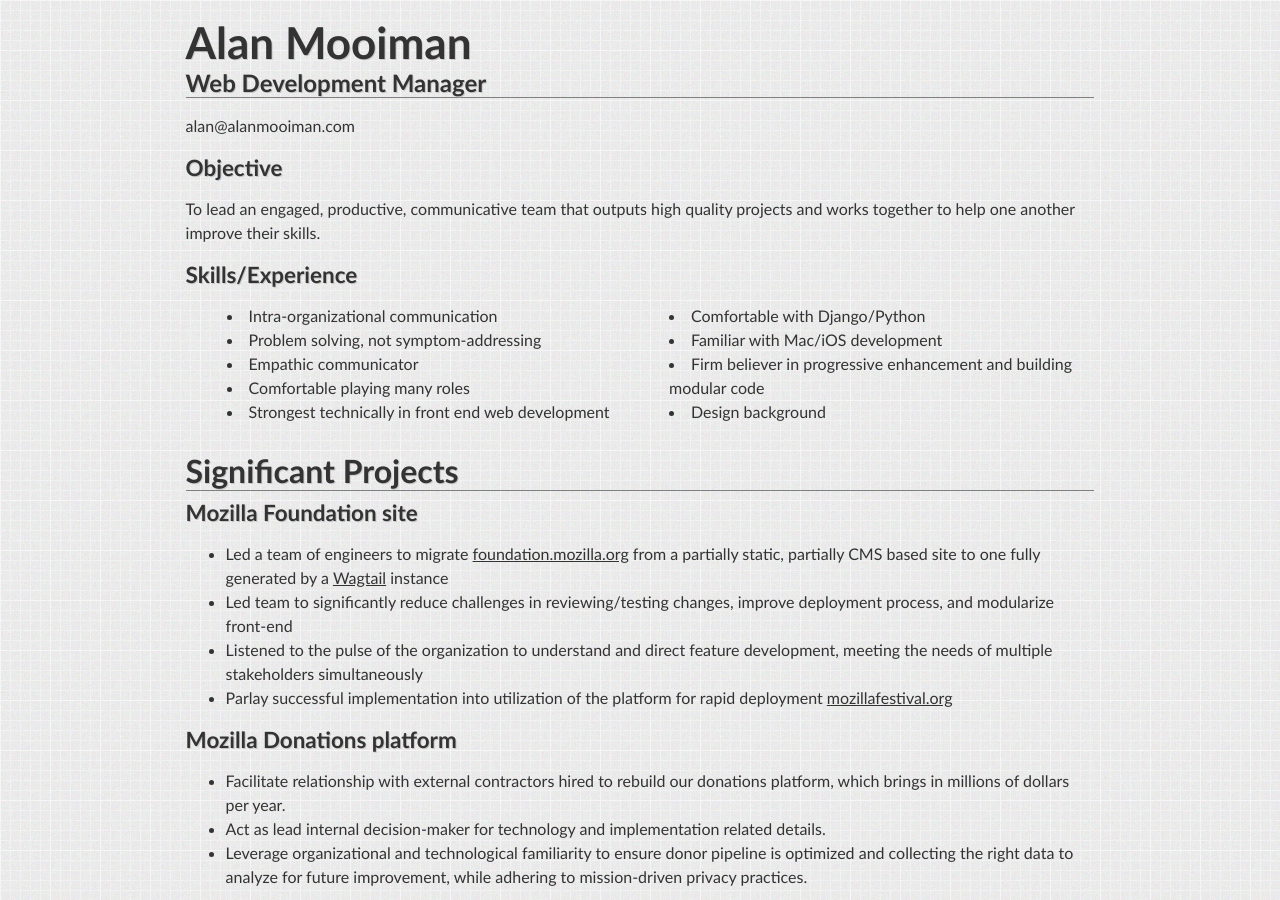
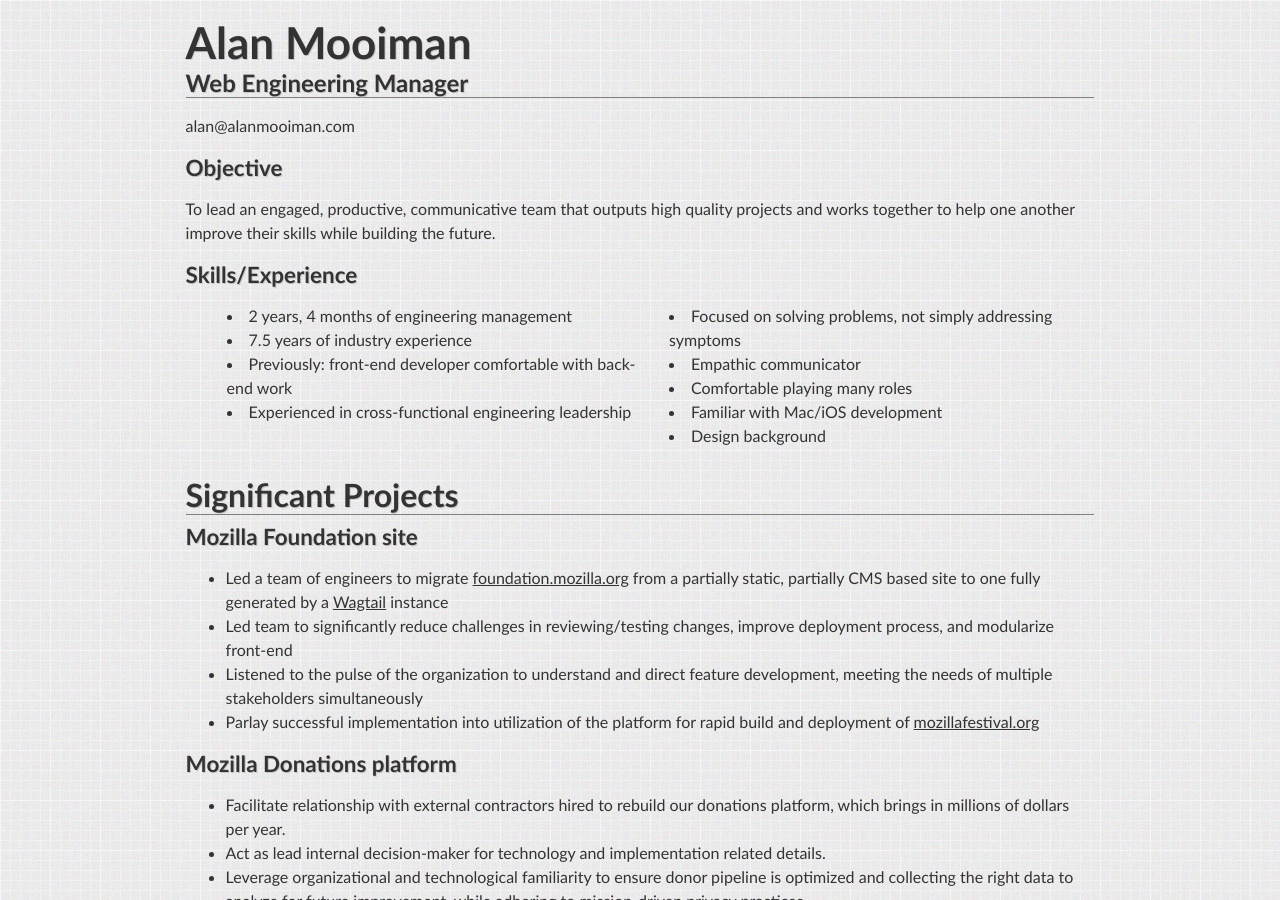
Before and after one commit to alanmoo/alanmooiman-dot-com, a Jekyll site: the page resume/index.html, which Jekyll copies as it is, in a window 1280 px wide and 900 px high. Built offline with Jekyll 4.4.1, drawn with Linux system fonts in a browser that asks for light colours; some of the changed text lies outside the part shown.

Commit message:
Resume tidy

```diff
--- a/resume/index.html
+++ b/resume/index.html
@@ -6,30 +6,62 @@
 	<link rel="stylesheet" type="text/css" href="../css/resume.css" />
 		<title>Alan Mooiman's Resume</title>
 	</head>
+	<script>
+		(function() {
+			if (document.readyState != 'loading'){
+			  init();
+			} else {
+			  document.addEventListener('DOMContentLoaded', init);
+			}
+		}());
+
+		function init(){
+			let managementStart = new Date("May 8, 2017");
+			let industryStart = new Date("February 13, 2012");
+			let now = new Date();
+			let managementTime = timeSpanFormatter(managementStart, now, 'months');
+			let industryTime = timeSpanFormatter(industryStart, now, 'fraction');
+			document.getElementById("managementTime").textContent = managementTime;
+			document.getElementById("industryTime").textContent = industryTime;
+		}
+
+		function timeSpanFormatter(start, end, format){
+			let years = end.getFullYear() - start.getFullYear();
+			let months = end.getMonth() - start.getMonth();
+			if (months < 0){months += 12;}
+
+			if(format === 'fraction'){
+				return `${years}${months>=6?'.5':''} years`;
+			} else {
+				return `${years} years, ${months} months`;
+			}
+		}
+
+	</script>
 	<body>
 		<div class="show-print"><small>Printed/PDF'ed from <a href="http://alanmooiman.com/resume">alanmooiman.com/resume</a></small></div>
 		<header>
 			<h1>Alan Mooiman</h1>
-			<h2>Web Development Manager</h2>
-
+			<h2>Web Engineering Manager</h2>
 		</header> <!-- .name_title -->
 		<div class="contact_info">
 			<a class="email" href="mailto:alan@alanmooiman.com?subject=I want to pay you">alan@alanmooiman.com</a>
 		</div> <!-- .contact_info -->
 		<div class="content">
 			<h3>Objective</h3>
-			<p>To lead an engaged, productive, communicative team that outputs high quality projects and works together to help one another improve their skills.</p>
+			<p>To lead an engaged, productive, communicative team that outputs high quality projects and works together to help one another improve their skills while building the future.</p>
 			<section>
 				<h3>Skills/Experience</h3>
 				<ul class="skills">
-					<li>Intra-organizational communication</li>
-					<li>Problem solving, not symptom-addressing</li>
+					<li ><span id="managementTime">2+ years</span> of engineering management</li>
+					<li ><span id="industryTime">7+ years</span> of industry experience</li>
+					<li>Previously: front-end developer comfortable with back-end work</li>
+					<li>Experienced in cross-functional engineering leadership</li>
+					<li>Focused on solving problems, not simply addressing symptoms</li>
 					<li>Empathic communicator</li>
 					<li>Comfortable playing many roles</li>
-					<li>Strongest technically in front end web development</li>
-					<li>Comfortable with Django/Python</li>
 					<li>Familiar with Mac/iOS development</li>
-					<li><em>Firm believer in progressive enhancement and building modular code</em></li>
+					<!-- <li><em>Firm believer in progressive enhancement and building modular code</em></li> -->
 					<li>Design background</li>
 				</ul>
 			</section>
@@ -40,8 +72,9 @@
 					<li>Led a team of engineers to migrate <a href="https://foundation.mozilla.org">foundation.mozilla.org</a> from a partially static, partially CMS based site to one fully generated by a <a href="https://wagtail.io">Wagtail</a> instance</li>
 					<li>Led team to significantly reduce challenges in reviewing/testing changes, improve deployment process, and modularize front-end</li>
 					<li>Listened to the pulse of the organization to understand and direct feature development, meeting the needs of multiple stakeholders simultaneously</li>
-					<li>Parlay successful implementation into utilization of the platform for rapid deployment <a href="https://mozillafestival.org">mozillafestival.org</a></li>
+					<li>Parlay successful implementation into utilization of the platform for rapid build and deployment of <a href="https://mozillafestival.org">mozillafestival.org</a></li>
 				</ul>
+				<h3></h3>
 				<h3>Mozilla Donations platform</h3>
 				<ul>
 					<li>Facilitate relationship with external contractors hired to rebuild our donations platform, which brings in millions of dollars per year.</li>
@@ -91,14 +124,14 @@
 				<div class="organization">Weill Cornell Medical College - <span class="location">New York City</span></div>
 				<div class="organization_dates">February 2012 - October 2013</div>
 				<ul>
-					<li>Develop responsive Drupal theme for new base distribution, including a new responsive navigation pattern</li>
-					<li>Add front end functionality to existing internal applications</li>
-					<li>Skin various internal and 3rd party web applications</li>
-					<li>Write CSS with support back to IE7 and Firefox 3.6</li>
-					<li>Develop coding standards for the web design team</li>
+					<!-- <li>Develop responsive Drupal theme for new base distribution, including a new responsive navigation pattern</li> -->
+					<!-- <li>Add front end functionality to existing internal applications</li> -->
 					<li>Play a strong role in the design process with guidance from art director</li>
 					<li>Implement designs by others in code to a high level of detail</li>
-					<li>Comment code so that future developers understand it</li>
+					<li>Skin various internal and 3rd party web applications</li>
+					<!-- <li>Develop coding standards for the web design team</li> -->
+					<li>Write CSS with support back to IE7 and Firefox 3.6</li>
+					<!-- <li>Comment code so that future developers understand it</li> -->
 				</ul>
 			</div>
 			<div class="resume_item">
@@ -108,7 +141,7 @@
 				<ul>
 					<li>Imaged new computers, added device information to asset management system</li>
 					<li>Balanced workload of assigned connect cases and took support cases according to ability</li>
-					<li>Documented all work performed</li>
+					<!-- <li>Documented all work performed</li> -->
 				</ul>
 			</div>
 			<div class="resume_item">
```
